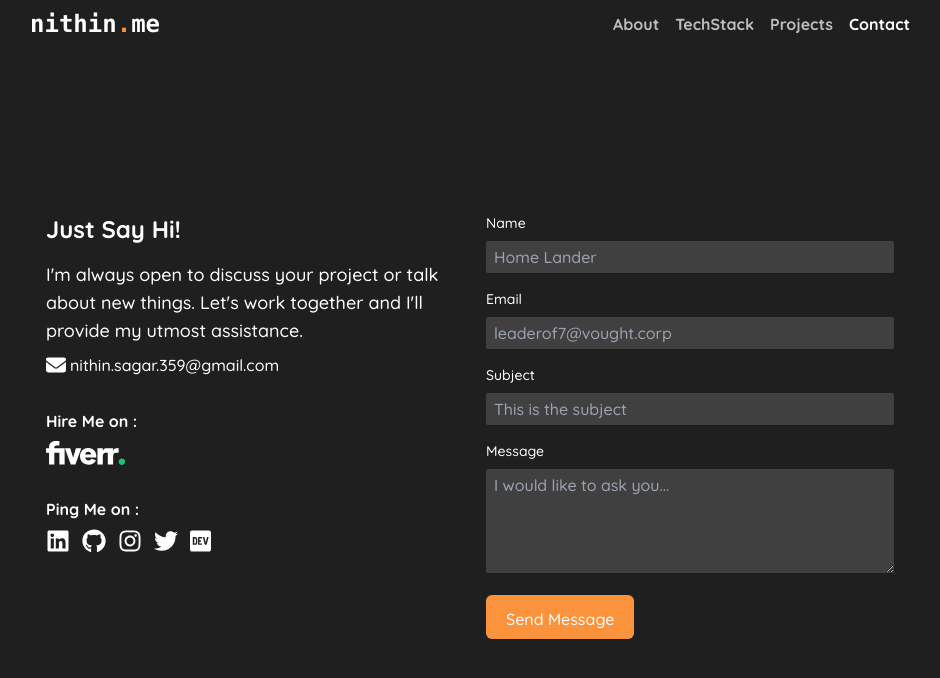
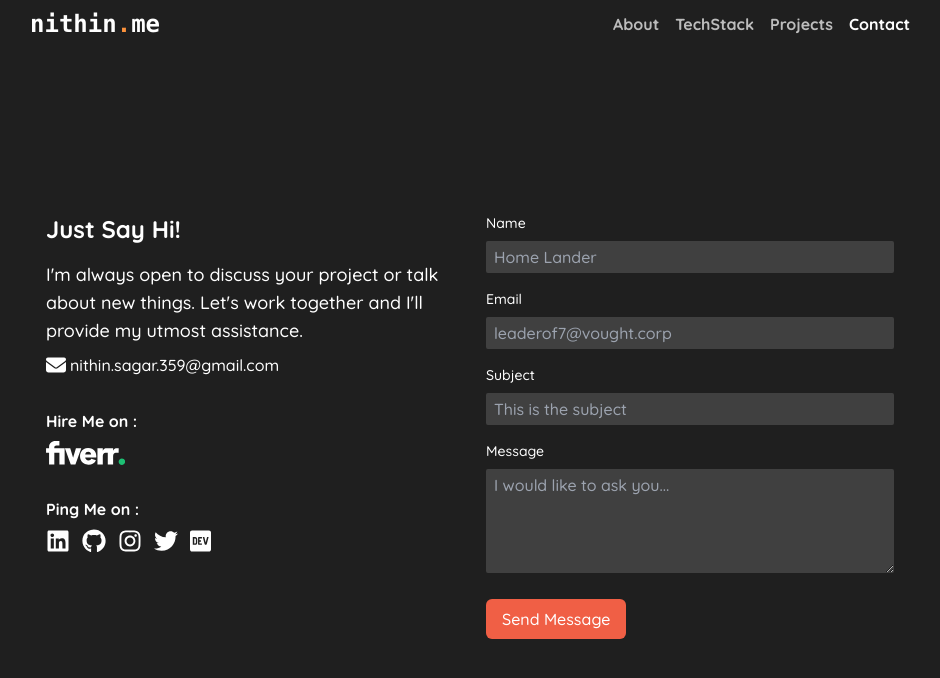
Before and after one commit to nithinK-142/nithin.me, a Next.js app: page /contact in a window 1280 px wide. Shown: the top 678 px of the page, without its empty margins (170-1110 px from the left). Built offline with nearby package versions, Linux system fonts and the light colour scheme.

Commit message:
add: button component.

```diff
--- /dev/null
+++ b/app/components/Button.tsx
@@ -0,0 +1,18 @@
+// import React from "react";
+
+interface ButtonProps {
+  buttonText: string;
+  fontWeight?: string;
+}
+
+const Button: React.FC<ButtonProps> = ({ buttonText, fontWeight = "bold" }) => {
+  return (
+    <button
+      className={`ml-1 mt-5 px-4 py-2 sm:mx-auto bg-[#f05f45] text-white font-${fontWeight} text-md rounded-md`}
+    >
+      {buttonText}
+    </button>
+  );
+};
+
+export default Button;
--- a/app/components/Form.tsx
+++ b/app/components/Form.tsx
@@ -1,4 +1,6 @@
 // import React from "react";
+
+import Button from "./Button";
 
 type FormType = {
   label: string;
@@ -63,12 +65,7 @@ const Form = () => {
         placeholder="I would like to ask you..."
         required
       ></textarea>
-      <button
-        type="submit"
-        className="px-5 pt-3 pb-2 mt-4 bg-orange-400 rounded-md"
-      >
-        Send Message
-      </button>
+      <Button buttonText="Send Message" fontWeight="medium" />
     </form>
   );
 };
--- a/app/page.tsx
+++ b/app/page.tsx
@@ -1,13 +1,16 @@
 // import React from "react";
 import Link from "next/link";
 import { icons } from "./data/icons";
+import Button from "./components/Button";
 
 export default function Home() {
   return (
     <section className="py-5 my-5">
       <div className="flex-colm md:flex-row">
         <div className="w-full pb-4 md:w-1/2 flex-justify">
-          <div className="w-7/12 h-auto sm:w-8/12 md:w-3/4 md:ml-auto">{icons.user}</div>
+          <div className="w-7/12 h-auto sm:w-8/12 md:w-3/4 md:ml-auto">
+            {icons.user}
+          </div>
         </div>
 
         <div className="w-full px-5 md:w-1/2 flex-justify md:justify-start md:items-center ">
@@ -23,9 +26,7 @@ export default function Home() {
 
             <div className="flex-justify md:justify-start">
               <Link href="/contact">
-                <button className="ml-1 mt-5 px-4 py-2 sm:mx-auto bg-[#f05f45] text-white font-bold text-md rounded-md">
-                  Let&apos;s Talk!
-                </button>
+                <Button buttonText="Let's Talk!" />
               </Link>
             </div>
           </div>
```
